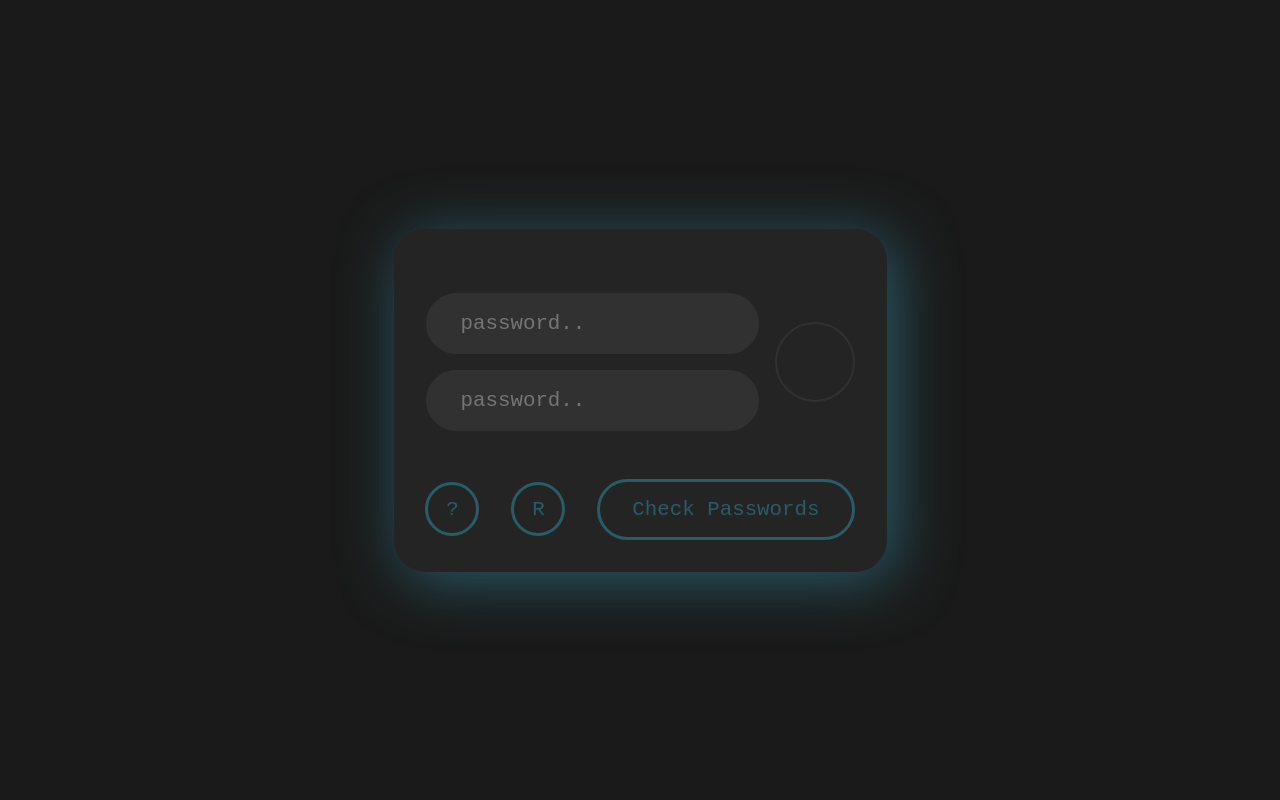
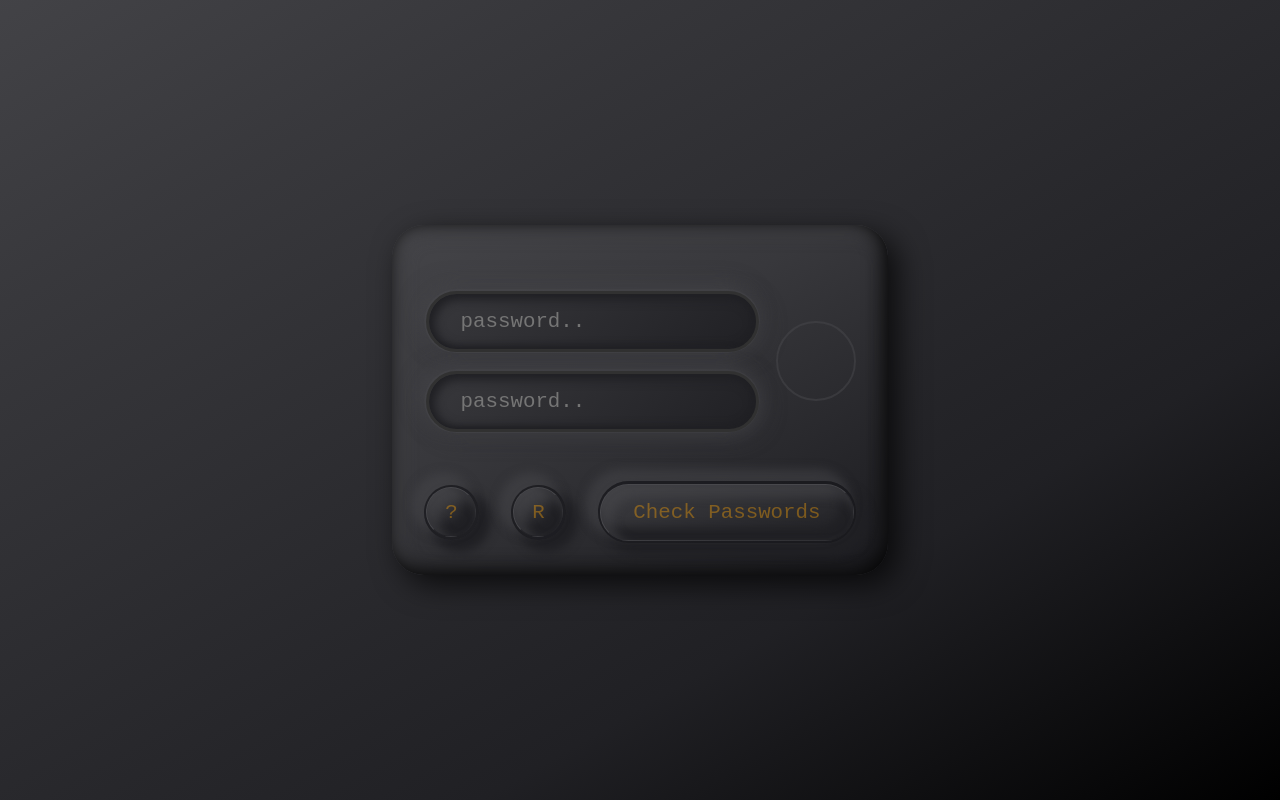
Before and after one commit to StefanH87/password-check, a plain HTML site: page password-check/index.html in a window 1280 px wide. Drawn offline with Linux system fonts and the light colour scheme.

Commit message:
chor:check code

```diff
--- a/password-check/index.html
+++ b/password-check/index.html
@@ -20,16 +20,18 @@
                 <li>min 1 Großbuchstaben</li>
                 <li>min 1 Kleinbuchstaben</li>
             </ul> -->
-        </article>
+        <!-- </article> -->
         <form id="form-wrapper">
             <span class="txt__wrapper">
                 <section class="input__wrapper">
-
-                    <input type="password" name="passcheck" id="left-pw" class="input__field " placeholder="password..">
-
-                    <input type="password" name="passcheck" id="right-pw" class="input__field "
-                        placeholder="password..">
-
+                    <div class="input__shadow">
+                        <input type="password" name="passcheck" id="left-pw" class="input__field "
+                            placeholder="password..">
+                    </div>
+                    <div class="input__shadow">
+                        <input type="password" name="passcheck" id="right-pw" class="input__field "
+                            placeholder="password..">
+                    </div>
                 </section>
                 <section class="check__test">
                     <span class="test"></span>
@@ -39,13 +41,12 @@
             </span>
 
             <section class="btn__wrapper">
-                <button class="help__btn" type="button">?</button>
-                <button class="reset__btn" type="button">R</button>
-
-                <button class="pw__btn" type="button">Check Passwords</button>
+                <div class="check__wrapper"> <button class="help__btn" type="button">?</button></div>
+                <div class="check__wrapper"> <button class="reset__btn" type="button">R</button></div>
+                <div class="check__wrapper"> <button class="pw__btn" type="button">Check Passwords</button></div>
 
             </section>
-            <article class="condition__wrapper" hidden>
+            <article class="condition__wrapper">
                 <ul class="condition">
                     <li>keine leeren Felder</li>
                     <li>6 bis 20 Zeichen</li>
@@ -53,6 +54,7 @@
                     <li>min 1 Großbuchstaben</li>
                     <li>min 1 Kleinbuchstaben</li>
                 </ul>
+            </article>
         </form>
     </main>
 
--- a/password-check/lib.js
+++ b/password-check/lib.js
@@ -57,11 +57,11 @@ export function helpMenue() {
   if (menueField.style.display === "none") {
     menueField.style.display = "block";
     helpBtn.style.backgroundColor = "rgb(41, 92, 105)";
-    helpBtn.style.color = "rgb(36, 36, 36)";
+    helpBtn.style.color = "rgb(250, 163, 7,0.9)";
   } else {
     menueField.style.display = "none";
     helpBtn.style.backgroundColor = "transparent";
-    helpBtn.style.color = "rgb(41, 92, 105)";
+    helpBtn.style.color = "rgb(250, 163, 7,0.4)";
   }
 }
 
--- a/password-check/styles/style.css
+++ b/password-check/styles/style.css
@@ -9,18 +9,27 @@
   height: 100vh;
   --font-size: 1.5rem;
 
-  --clr-bkg: rgb(26, 26, 26);
-  --clr-prime: rgb(36, 36, 36);
+  --clr-bkg: rgb(24, 24, 28, 0.7);
+  --clr-dark: rgb(32, 32, 36);
+  --clr-prime: rgb(56, 56, 60);
   --clr-font: rgb(109, 109, 109, 0.5);
-  --clr-sec: rgb(49, 49, 49);
-  --clr-highlight: rgb(41, 92, 105);
+  --clr-font-2: rgb(250, 163, 7, 0.4);
+  --clr-font-3: rgb(250, 163, 7, 0.9);
+  --clr-sec: rgb(72, 72, 76, 0.5);
+  --clr-highlight: rgb(72, 72, 76);
   --clr-click: rgb(70, 135, 151);
   --clr-true: rgb(32, 104, 32);
   --clr-false: rgb(187, 23, 23);
 }
 
 html :is(body, main) {
-  background: var(--clr-bkg);
+  background: linear-gradient(
+    150deg,
+    var(--clr-highlight)-10%,
+    var(--clr-prime) 20%,
+    var(--clr-dark) 70%,
+    rgb(0, 0, 0)
+  );
   width: 100vw;
   height: 100vh;
   display: grid;
@@ -40,12 +49,23 @@ html :is(button, input) {
   display: block;
   width: 100%;
   height: 1005;
+  background: linear-gradient(
+    150deg,
+    var(--clr-highlight)-10%,
+    var(--clr-prime) 40%,
+    var(--clr-dark) 90%,
+    var(--clr-bkg)
+  );
+  border-radius: 2rem;
+  box-shadow: inset -4px -4px 20px rgba(0, 0, 0),
+    inset 4px 4px 20px var(--clr-highlight), 10px 10px 30px rgba(0, 0, 0, 0.7);
 
-  padding: 1rem;
-  filter: drop-shadow(8px 8px 30px var(--clr-highlight));
+  /* border-top: 1px solid var(--clr-highlight);
+  border-left: 1px solid var(--clr-highlight);
+  border-bottom: 1px solid var(--clr-dark);
+  border-right: 1px solid var(--clr-dark); */
 }
 .txt__wrapper {
-  background: var(--clr-prime);
   display: flex;
   align-items: center;
   padding-block: 4rem 3rem;
@@ -58,17 +78,24 @@ html :is(button, input) {
   gap: 1rem;
 }
 input[type="password"] {
-  background: var(--clr-sec);
+  background: linear-gradient(140deg, var(--clr-prime), var(--clr-dark));
   outline: none;
 
   padding: 1rem 2rem 1rem;
-  color: var(--clr-highlight);
-  border: 3px solid transparent;
+  color: var(--clr-font-2);
+  border: 3px solid var(--clr-sec);
+  box-shadow: inset 2px 2px 10px 4px var(--clr-dark),
+    inset -2px -2px 4px var(--clr-dark);
 }
 input[type="password"]:focus {
-  border: 3px solid var(--clr-highlight);
+  border: 3px solid var(--clr-font-2);
 }
-
+.input__shadow {
+  border-radius: 3rem;
+  padding: 0.1rem;
+  background: var(--clr-sec);
+  box-shadow: -5px -5px 20px var(--clr-sec), 5px 5px 20px var(--clr-prime);
+}
 .check__test {
   display: block;
   width: 5rem;
@@ -101,8 +128,7 @@ input[type="password"]:focus {
   left: 0;
   margin-inline: auto;
   background: var(--clr-true);
-  border: 2px solid var(--clr-true);
-  clip-path: polygon(7% 70%, 40% 100%, 100% 20%, 98% 2%, 40% 80%, 15% 60%);
+  border: 1px solid var(--clr-true);
 }
 
 .symbol__false {
@@ -116,19 +142,12 @@ input[type="password"]:focus {
   left: 0;
   margin-inline: auto;
   background: var(--clr-false);
-  border: 2px solid transparent;
-  background: linear-gradient(
-      45deg,
-      transparent 45%,
-      red 45% 55%,
-      transparent 55%
-    ),
-    linear-gradient(135deg, transparent 45%, red 45% 55%, transparent 55%);
+  border: 1px solid var(--clr-false);
 }
 
 .btn__wrapper {
   width: 100%;
-  background: var(--clr-prime);
+
   display: flex;
   align-items: center;
   justify-content: space-evenly;
@@ -138,7 +157,6 @@ input[type="password"]:focus {
 }
 .help__btn,
 .reset__btn {
-  border: 3px solid var(--clr-highlight);
   color: var(--clr-highlight);
   width: 3rem;
   background: none;
@@ -152,30 +170,76 @@ input[type="password"]:focus {
 .pw__btn {
   padding-block: 1rem;
   padding-inline: 2rem;
-  color: var(--clr-highlight);
-  border: 3px solid var(--clr-highlight);
-  background: none;
+
   cursor: pointer;
 }
-.pw__btn:hover {
-  background: var(--clr-highlight);
-  color: var(--clr-bkg);
+.pw__btn,
+.help__btn,
+.reset__btn {
+  color: var(--clr-font-2);
+  border-top: 1px solid var(--clr-highlight);
+  border-left: 1px solid var(--clr-highlight);
+  border-bottom: 1px solid transparent;
+  border-right: 1px solid transparent;
+  background: linear-gradient(
+    165deg,
+    var(--clr-highlight) -20%,
+    var(--clr-prime) 20%,
+    var(--clr-dark)
+  );
 }
-.pw__btn:active {
-  background: var(--clr-click);
+
+.pw__btn,
+.help__btn,
+.reset__btn {
+  box-shadow: inset 8px 8px 10px 4px var(--clr-sec),
+    inset -8px -8px 10px 4px var(--clr-dark);
+}
+
+.pw__btn:active,
+.reset__btn:active,
+.help__btn:active {
+  color: var(--clr-font-3);
+  box-shadow: inset -8px -8px 10px 4px var(--clr-sec),
+    inset 8px 8px 10px 4px var(--clr-dark);
+  border-bottom: 1px solid var(--clr-highlight);
+  border-right: 1px solid var(--clr-highlight);
+  border-left: 1px solid transparent;
+  border-top: 1px solid transparent;
+}
+.check__wrapper {
+  background: var(--clr-bkg);
+  border-radius: 3rem;
+  padding: 0.15rem;
+  box-shadow: -8px -8px 10px 4px var(--clr-sec),
+    8px 8px 10px 4px var(--clr-dark);
 }
 
 /*=====================================*/
 .condition__wrapper {
-  display: none;
+  display: block;
   margin-top: -4rem;
   position: absolute;
-  background: var(--clr-prime);
-  border-radius: 4rem;
+  background: linear-gradient(
+    150deg,
+    var(--clr-highlight)-10%,
+    var(--clr-prime) 40%,
+    var(--clr-dark) 90%,
+    var(--clr-bkg)
+  );
+  border-radius: 2rem;
+  box-shadow: inset -4px -4px 20px rgba(0, 0, 0),
+    inset 4px 4px 20px var(--clr-highlight), 10px 10px 30px rgba(0, 0, 0, 0.7);
+
+  border-top: 1px solid var(--clr-highlight);
+  border-left: 1px solid var(--clr-highlight);
+  border-bottom: 1px solid var(--clr-dark);
+  border-right: 1px solid var(--clr-dark);
   top: 40%;
-  left: -70%;
+  left: 10%;
   width: 350px;
   height: 200px;
+  z-index: 200;
 }
 .condition {
   width: 100%;
```
